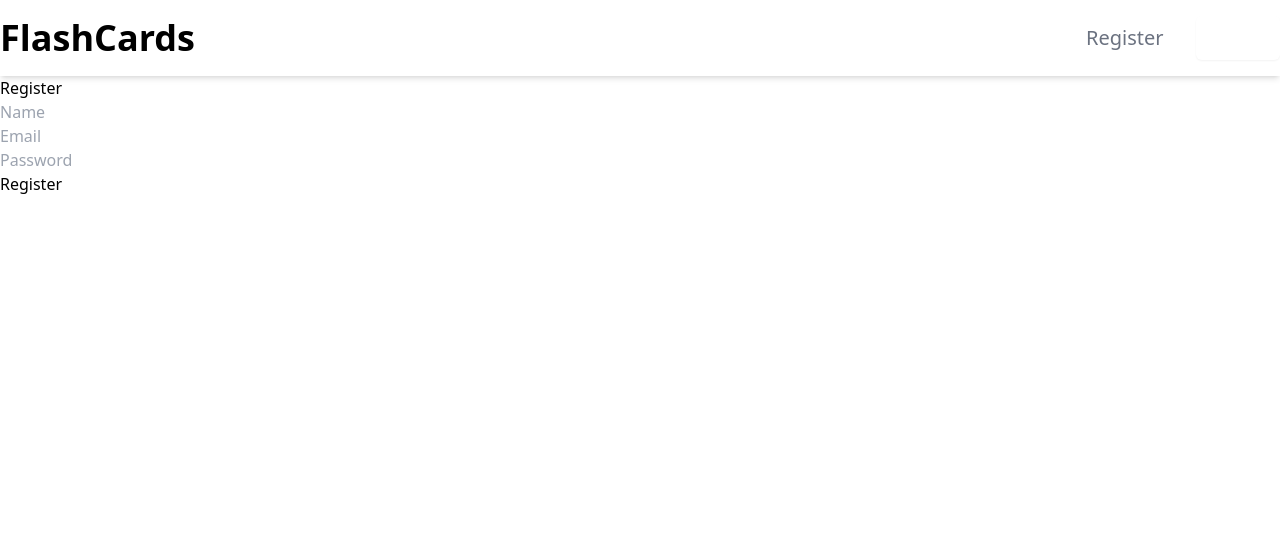
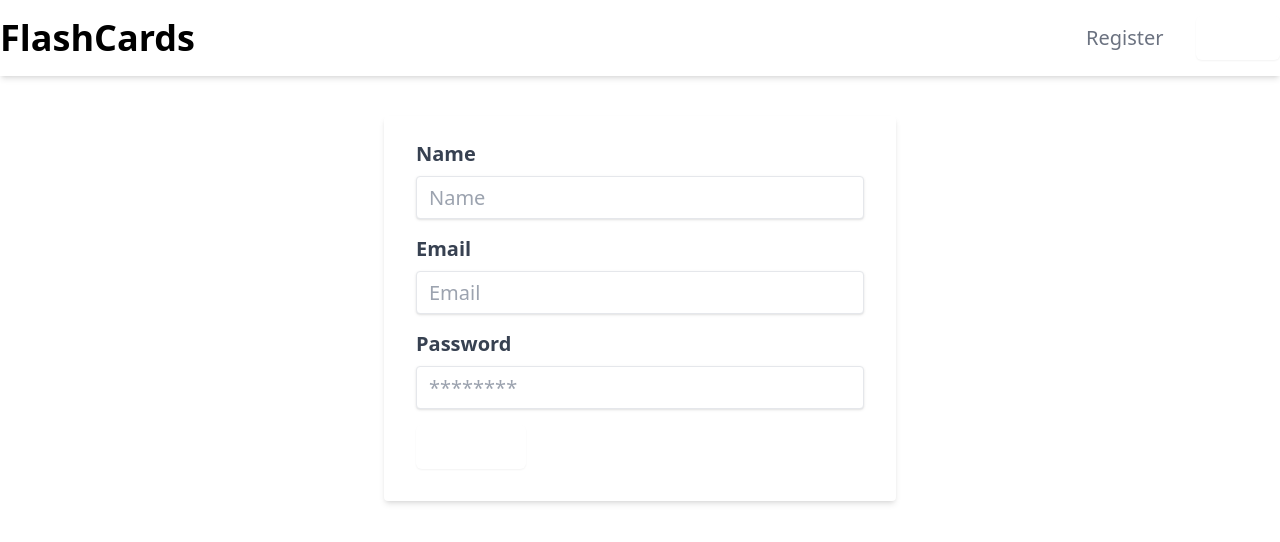
Before and after one commit to yap8/flashcards, a React (Create React App) app in the folder client/: page /register in a window 1280 px wide. Shown: the top 542 px of the page. Built offline with nearby package versions, Linux system fonts and the light colour scheme.

Commit message:
added Form to Register

```diff
--- a/client/src/pages/Register.js
+++ b/client/src/pages/Register.js
@@ -5,6 +5,10 @@ import { useDispatch, useSelector } from 'react-redux'
 import { register } from '../redux/actions/authActions'
 import useAuthRedirect from '../hooks/useAuthRedirect'
 import { toast } from 'react-toastify'
+import Form from '../components/Form/Form'
+import FormGroup from '../components/Form/FormGroup'
+import FormInput from '../components/Form/FormInput'
+import Button from '../components/Button'
 
 const Register = () => {
   useAuthRedirect()
@@ -39,50 +43,39 @@ const Register = () => {
   const handleChange = e => setFormData({ ...formData, [e.target.name]: e.target.value })
 
   return (
-    <section className='register'>
-      <div className="register__inner container">
-        <Title>Register</Title>
-        <form className="form" onSubmit={handleSubmit}>
-          <div className="form__group">
-            <input
-              className={"form__field" + (loading ? ' form__field--disabled' : '')}
-              type="text"
-              placeholder="Name"
+    <section>
+      <div className="container mx-auto pt-10">
+        <Form onSubmit={handleSubmit}>
+          <FormGroup>
+            <FormInput
+              label
               name="name"
               value={formData.name}
-              disabled={loading}
               onChange={handleChange}
             />
-          </div>
-          <div className="form__group">
-            <input
-              className={"form__field" + (loading ? ' form__field--disabled' : '')}
-              type="text"
-              placeholder="Email"
+          </FormGroup>
+          <FormGroup>
+            <FormInput
+              label
               name="email"
               value={formData.email}
-              disabled={loading}
               onChange={handleChange}
             />
-          </div>
-          <div className="form__group">
-            <input
-              className={"form__field" + (loading ? ' form__field--disabled' : '')}
-              type="password"
-              placeholder="Password"
+          </FormGroup>
+          <FormGroup>
+            <FormInput
+              label
               name="password"
               value={formData.password}
-              disabled={loading}
               onChange={handleChange}
             />
-          </div>
-          <div className="form__group">
-            <button
-              className={'form__button button' + (loading ? ' button--disabled' : '')}
-              disabled={loading}
-            >Register</button>
-          </div>
-        </form>
+          </FormGroup>
+          <FormGroup>
+            <Button>
+              Register
+            </Button>
+          </FormGroup>
+        </Form>
       </div>
     </section>
   )
```
